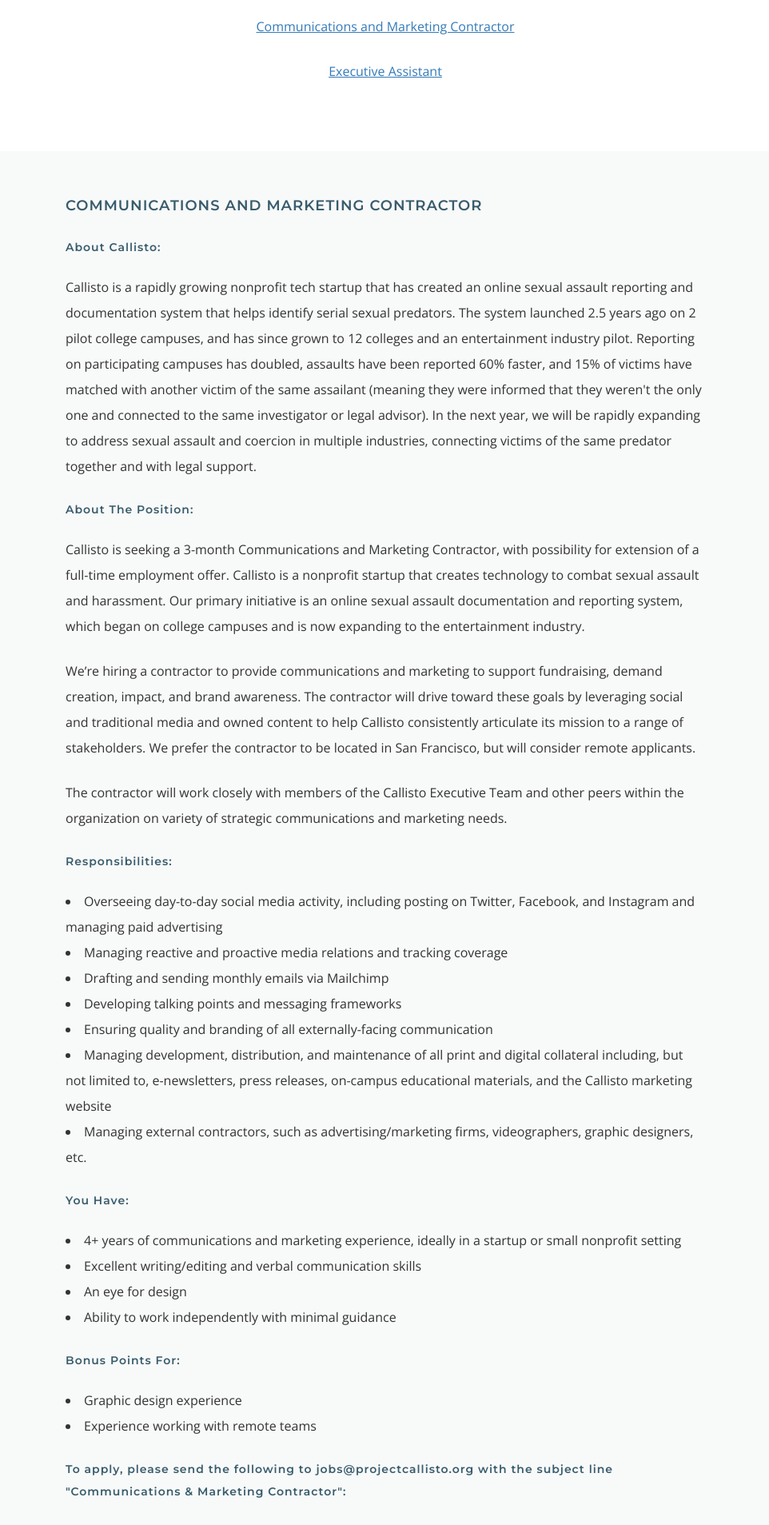
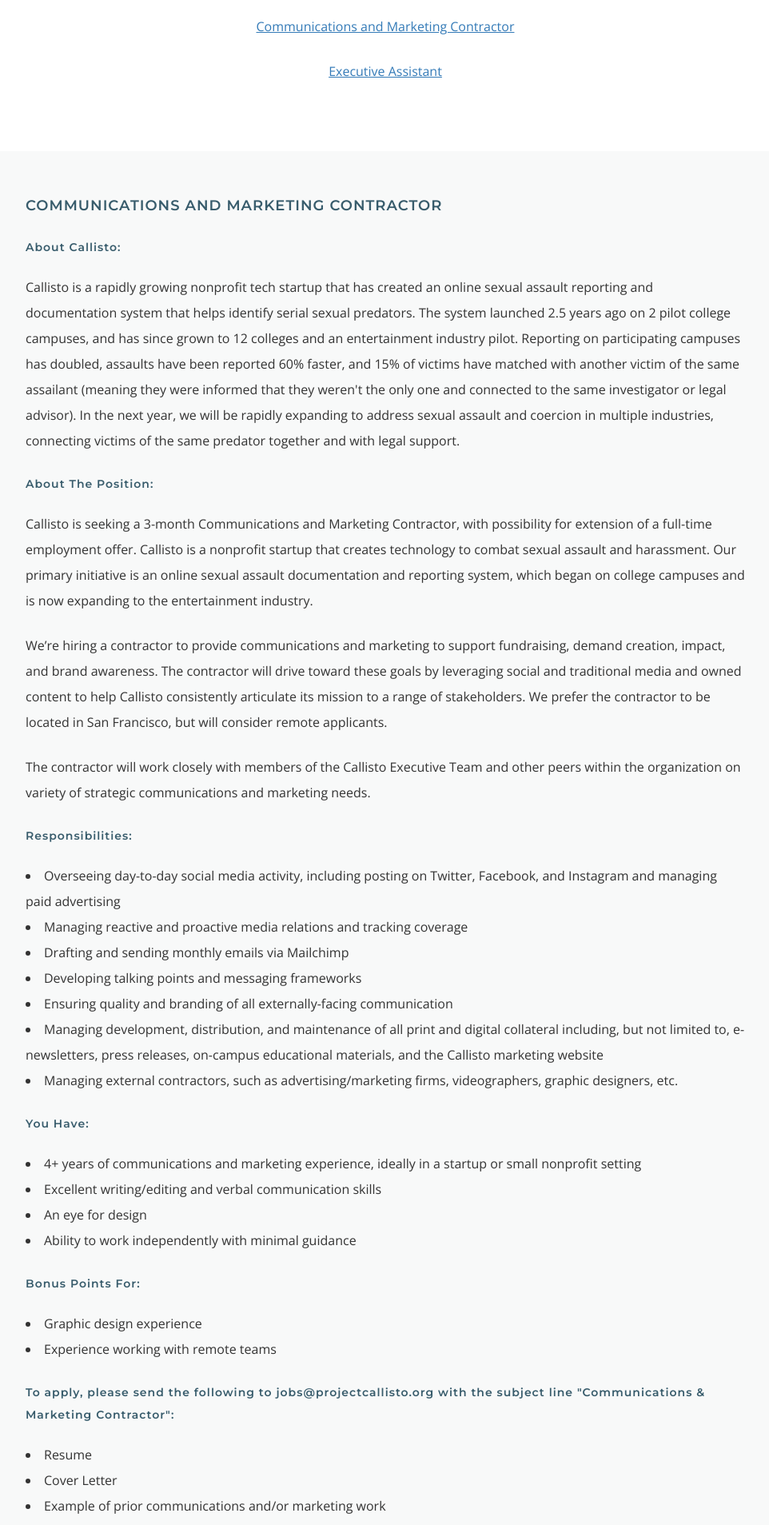
Before and after one commit to project-callisto/projectcallisto-dot-org, a Jekyll site: the page built from work-with-us.html, in a window 1280 px wide. Shown: the part 603-2510 px from the top of the page at 80% size, without its empty margins (158-1120 px from the left). Built offline with Jekyll 4.4.1, drawn with Linux system fonts in a browser that asks for light colours.

```diff
--- a/_sass/work-with-us.scss
+++ b/_sass/work-with-us.scss
@@ -15,11 +15,6 @@
       margin: 20px 0;
     }
 
-    .paragraph-content-spacer {
-        padding-left: 50px;
-        padding-right: 50px;
-    }
-
     .spacer-with-underline {
         margin-bottom: 80px;
     }
```
